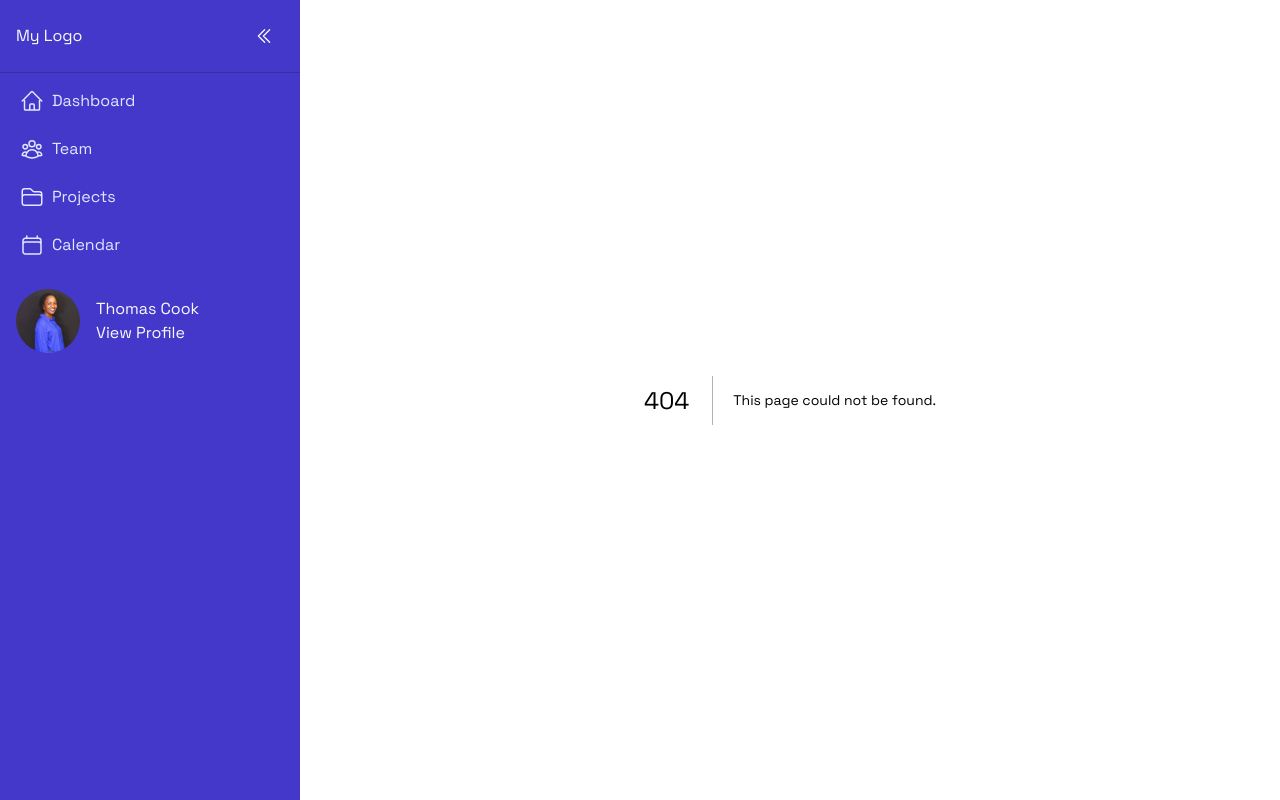
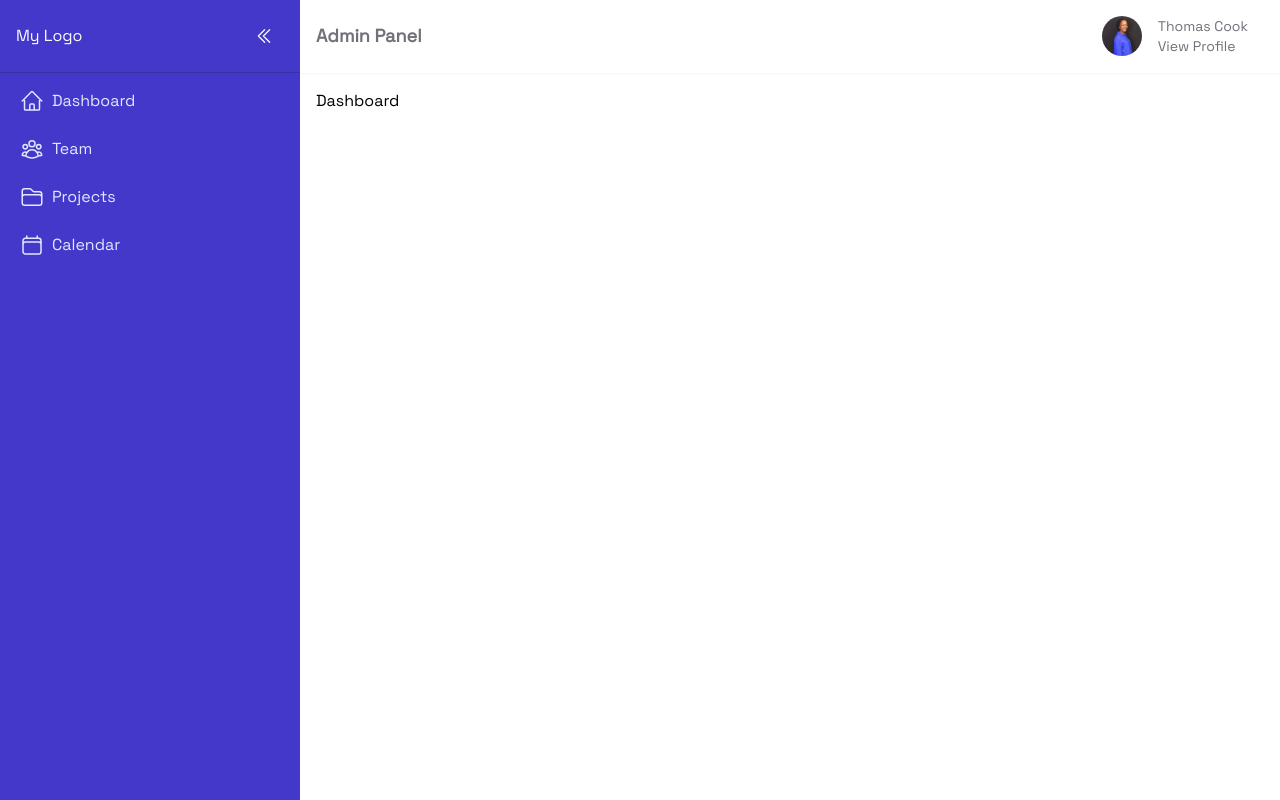
Before and after one commit to Marcos8060/Dashboard, a Next.js app: page /dashboard in a window 1280 px wide. Before the commit this address had no page. Built offline with nearby package versions, Linux system fonts and the light colour scheme; a web font is replaced by a local one.

Commit message:
added main section

```diff
--- a/src/components/Layout.js
+++ b/src/components/Layout.js
@@ -1,10 +1,11 @@
 // components/Layout.tsx
 import classNames from "classnames";
 import React, { useState } from "react";
-import MenuIcon from '@mui/icons-material/Menu';
+import Navbar from "./Navbar";
 import Sidebar from "./Sidebar";
-const Layout = ({children}) => {
+const Layout = ({ children }) => {
   const [collapsed, setSidebarCollapsed] = useState(false);
+  const [showSidebar, setShowSidebar] = useState(true);
   return (
     <div
       className={classNames({
@@ -19,16 +20,14 @@ const Layout = ({children}) => {
     >
       {/* sidebar */}
       <Sidebar
-       collapsed={collapsed}
-       setCollapsed={()=> setSidebarCollapsed((prev) => !prev)}
+        collapsed={collapsed}
+        setCollapsed={() => setSidebarCollapsed((prev) => !prev)}
+        shown={showSidebar}
       />
-      {/* <div className="bg-indigo-700 text-white">
-        <button onClick={() => setSidebarCollapsed((prev) => !prev)}>
-          <MenuIcon className="w-10 h-10" />
-        </button>
-      </div> */}
-      {/* content */}
-      <div className=""> {children}</div>
+      <div>
+        <Navbar onMenuButtonClick={() => setShowSidebar((prev) => !prev)} />
+        <div className=""> {children}</div>
+      </div>
     </div>
   );
 };
--- /dev/null
+++ b/src/components/Navbar.js
@@ -0,0 +1,40 @@
+// components/Navbar.tsx
+import React from "react";
+import { Bars3Icon } from "@heroicons/react/24/outline";
+import classNames from "classnames";
+import Link from "next/link";
+
+
+const Navbar = (props) => {
+  return (
+    <nav
+      className={classNames({
+        "bg-white text-zinc-500": true, // colors
+        // "flex items-center": true, // layout
+        "w-screen md:w-full sticky z-10 px-4 shadow-sm h-[73px] top-0 ": true, //positioning & styling
+      })}
+    >
+      <div className="flex items-center justify-between">
+        <div className="font-bold text-lg">Admin Panel</div>
+        <div className="grid place-content-stretch p-4">
+          <div className="flex gap-4 items-center overflow-hidden">
+            <img
+              className="object-cover w-10 h-10 rounded-full"
+              src="/images/maureen.jpeg"
+              alt=""
+            />
+            <div className="flex flex-col text-sm">
+              <span>Thomas Cook</span>
+              <Link href="/">View Profile</Link>
+            </div>
+          </div>
+        </div>
+      </div>
+      <div className="flex-grow"></div>
+      <button className="md:hidden" onClick={props.onMenuButtonClick}>
+        <Bars3Icon className="h-6 w-6" />
+      </button>
+    </nav>
+  );
+};
+export default Navbar;
--- a/src/components/Sidebar.js
+++ b/src/components/Sidebar.js
@@ -9,15 +9,17 @@ import Link from "next/link";
 import { defaultNavItems } from "./data";
 import classNames from "classnames";
 
-
-
-const Sidebar = ({ collapsed, setCollapsed }) => {
+const Sidebar = ({ collapsed, setCollapsed, shown }) => {
   // 👇 use the correct icon depending on the state.
   const Icon = collapsed ? ChevronDoubleRightIcon : ChevronDoubleLeftIcon;
   return (
     <div
       className={cn({
         "bg-indigo-700 text-zinc-50 z-20": true,
+        "fixed md:static md:translate-x-0": true,
+        "w-[300px]": !collapsed,
+        "w-16": collapsed,
+        "-translate-x-full": !shown,
       })}
     >
       <div
@@ -67,24 +69,6 @@ const Sidebar = ({ collapsed, setCollapsed }) => {
           ))}
         </ul>
       </nav>
-
-      <div className="grid place-content-stretch p-4">
-        <div className="flex gap-4 items-center overflow-hidden">
-          {!collapsed && (
-            <>
-              <img
-                className="object-cover w-16 h-16 rounded-full"
-                src="/images/maureen.jpeg"
-                alt=""
-              />
-              <div className="flex flex-col">
-                <span>Thomas Cook</span>
-                <Link href="/">View Profile</Link>
-              </div>
-            </>
-          )}
-        </div>
-      </div>
     </div>
   );
 };
--- a/src/components/data.js
+++ b/src/components/data.js
@@ -12,7 +12,7 @@ import {
 export const defaultNavItems = [
   {
     label: "Dashboard",
-    href: "/",
+    href: "/dashboard",
     icon: <HomeIcon className="w-6 h-6" />,
   },
   {
--- /dev/null
+++ b/src/pages/dashboard.js
@@ -0,0 +1,13 @@
+import React from 'react'
+
+const dashboard = () => {
+  return (
+    <>
+    <section className='p-4'>
+      <h1>Dashboard</h1>
+    </section>
+    </>
+  )
+}
+
+export default dashboard
```
